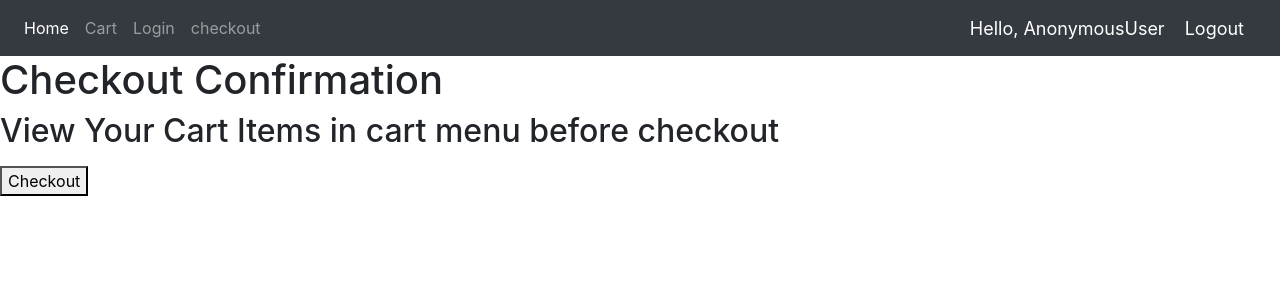
After one commit to sk8293/bookstore, a Django app: page /checkout/ in a window 1280 px wide. The commit adds this page. Shown: the top 300 px of the page. Run offline with Django 4.2, Linux system fonts and the light colour scheme; some libraries are stand-ins or nearby versions.

Commit message:
first commit

```diff
--- /dev/null
+++ b/bookstore/Templates/bookstore/checkout.html
@@ -0,0 +1,17 @@
+{% extends 'bookstore/main.html' %}
+
+{% block content %}
+  <h1>Checkout Confirmation</h1>
+
+  <h2>View Your Cart Items in cart menu before checkout</h2>
+  <ul>
+    {% for books in Cart.books.all %}
+      <li>{{ books.title }} - {{ books.price }}</li>
+    {% endfor %}
+  </ul>
+
+  <form method="post" action="{% url 'checkout' %}">
+    {% csrf_token %}
+    <button type="submit">Checkout</button>
+  </form>
+{% endblock %}
--- a/bookstore/Templates/bookstore/navbar.html
+++ b/bookstore/Templates/bookstore/navbar.html
@@ -32,6 +32,9 @@
       <li class="nav-item">
         <a class="nav-link" href="{% url 'login' %}">Login</a>
       </li>
+      <li class="nav-item">
+        <a class="nav-link" href="{% url 'checkout' %}">checkout</a>
+      </li>
     </ul>
   </div>
 
--- a/bookstore/urls.py
+++ b/bookstore/urls.py
@@ -10,4 +10,6 @@ urlpatterns =[
     path('register/', registerPage,name='register'),
     path('logout/', logoutPage,name='logout'),
     path('addtocart/<str:pk>', addtocart,name='addtocart'),
+    path('checkout/', checkout,name='checkout'),
+
 ]
--- a/bookstore/views.py
+++ b/bookstore/views.py
@@ -92,3 +92,19 @@ def addtocart(request,pk):
             )
         reqcart.books.add(book)
     return redirect('/')
+
+
+def checkout(request):
+    if request.method == 'POST':
+        cart = Cart.objects.get(user=request.user)
+        order = Customer(user=request.user)
+        order.save()
+        for item in cart.books.all():
+            order.add(item)
+        cart.books.clear()
+
+        # Redirect to the order confirmation page
+        return redirect('/')
+
+    # If the request method is GET, render the checkout page
+    return render(request, 'bookstore/checkout.html')
```
Also changed, not shown: db.sqlite3.
